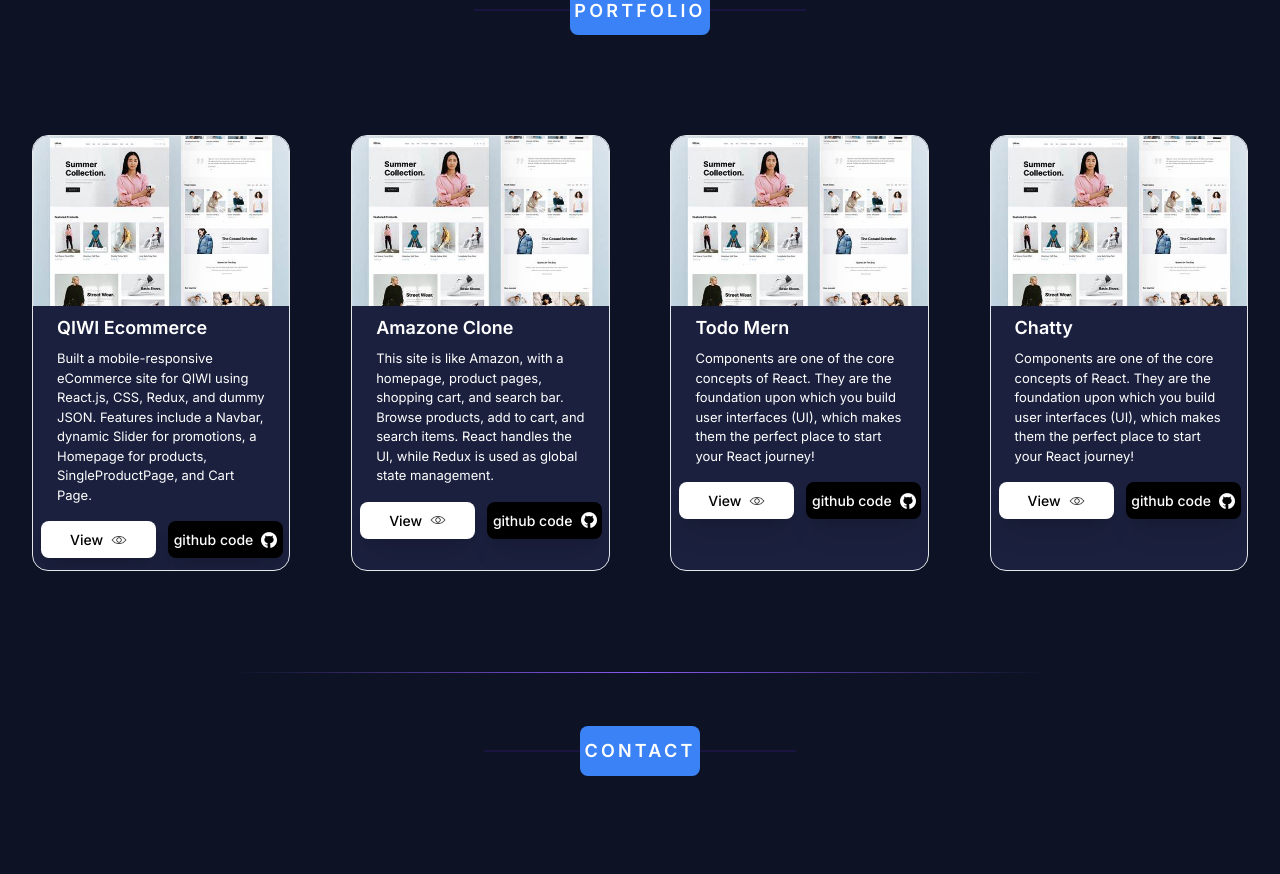
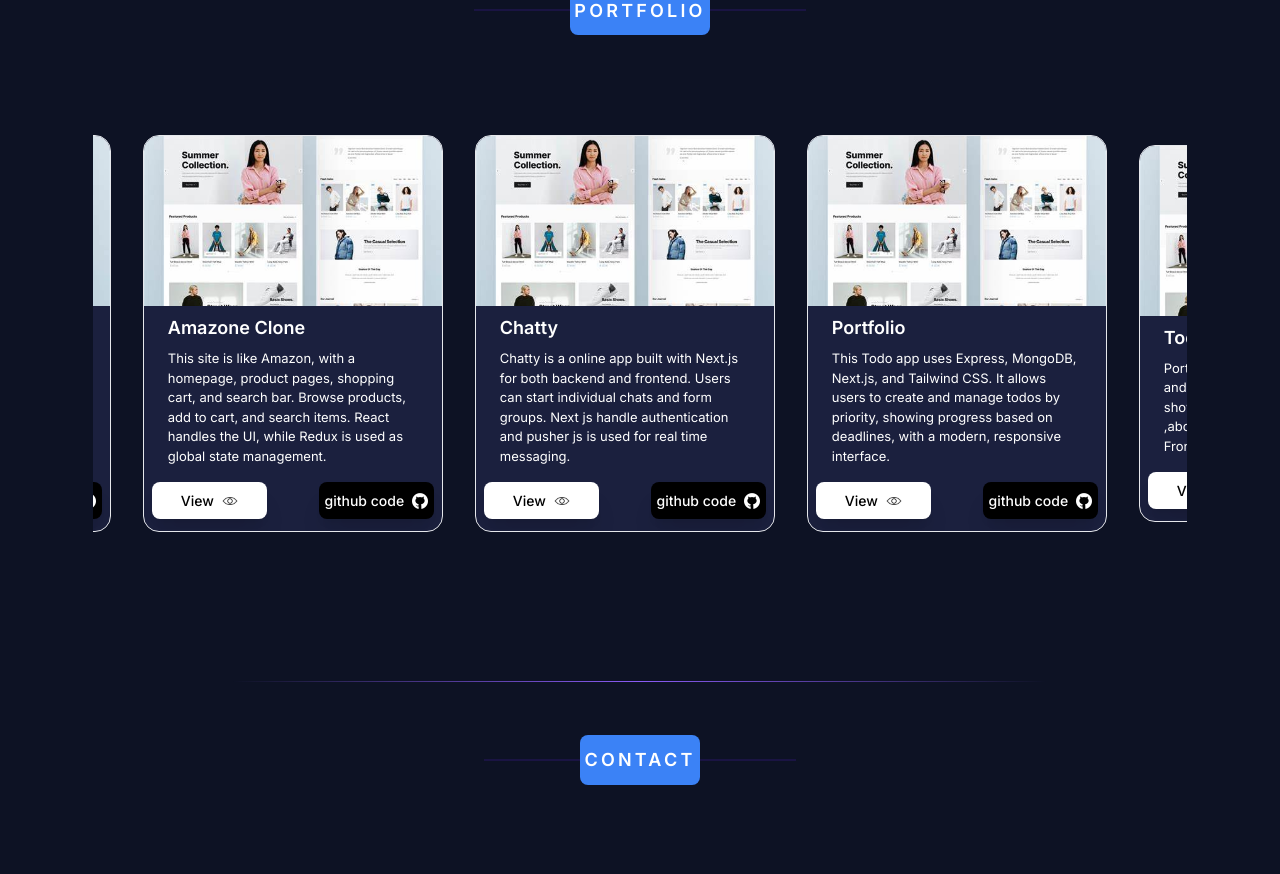
Before and after one commit to Birendra00000/Portfolio, a Next.js app: page / in a window 1280 px wide. Shown: the part 1360-2234 px from the top of the page. Built offline with nearby package versions, Linux system fonts and the light colour scheme.

Commit message:
new chnages in portfolio and ui

```diff
--- a/src/app/Data.js
+++ b/src/app/Data.js
@@ -25,16 +25,28 @@ export const portfolio = [
       "This site is like Amazon, with a homepage, product pages, shopping cart, and search bar. Browse products, add to cart, and search items. React handles the UI, while Redux is used as global state management.",
   },
   {
+    link: "https://chatty-chi.vercel.app/",
+    github: "https://github.com/Birendra00000/Chatty",
+    title: "Chatty",
+    ImgUrl: "/assests/OIP.jpeg",
+    description:
+      " Chatty is a  online app built  with Next.js for both backend and frontend. Users can start individual chats and form groups. Next js handle authentication and pusher js is used for real time messaging.",
+  },
+  {
+    link: "https://amazon-clone-1-dusky.vercel.app/",
+    github: "https://github.com/Birendra00000/Portfolio",
+    title: "Portfolio",
+    ImgUrl: "/assests/OIP.jpeg",
+    description:
+      " This Todo app uses Express, MongoDB, Next.js, and Tailwind CSS. It allows users to create and manage todos by priority, showing progress based on deadlines, with a modern, responsive interface.",
+  },
+  {
+    link: "https://todo-mern-drab-one.vercel.app/login",
+    github: "https://github.com/Birendra00000/TodoApp-using-MERN",
     title: "Todo Mern",
     ImgUrl: "/assests/OIP.jpeg",
     description:
-      " Components are one of the core concepts of React. They are the foundation upon which you build user interfaces (UI), which makes them the perfect place to start your React journey!",
-  },
-  {
-    title: "Chatty",
-    ImgUrl: "/assests/OIP.jpeg",
-    description:
-      " Components are one of the core concepts of React. They are the foundation upon which you build user interfaces (UI), which makes them the perfect place to start your React journey!",
+      " Portfolio application is built with next js and tailwind CSS that helps you showcase your work ,about,experience,education, skills as a Frontend developer.",
   },
 ];
 
--- a/src/app/components/Portfolio.jsx
+++ b/src/app/components/Portfolio.jsx
@@ -1,6 +1,8 @@
 import React from "react";
 import { portfolio } from "../Data";
 import Button from "./reausable/Button";
+import Marquee from "react-fast-marquee";
+
 const Portfolio = () => {
   return (
     <div
@@ -25,7 +27,18 @@ const Portfolio = () => {
             <span className="w-24 h-[2px] bg-[#1a1443]"></span>
           </div>
         </div>
-        <ul className="mt-12 grid gap-[5%] sm:grid-cols-2 md:grid-cols-2 xl:grid-cols-4 w-full  justify-center md:justify-center sm:justify-center">
+
+        {/* grid gap-[5%] sm:grid-cols-2 md:grid-cols-2 xl:grid-cols-4 w-full  justify-center md:justify-center sm:justify-center */}
+        <ul className="w-[90%] my-12  ">
+          <Marquee
+            gradient={false}
+            speed={50}
+            pauseOnHover={true}
+            pauseOnClick={true}
+            delay={0}
+            play={true}
+            direction="left"
+          >
             {portfolio.map((item) => (
               <PortfolioData
                 key={item.title}
@@ -36,6 +49,7 @@ const Portfolio = () => {
                 github={item.github}
               />
             ))}
+          </Marquee>
         </ul>
       </div>
     </div>
@@ -47,12 +61,12 @@ export default Portfolio;
 const PortfolioData = ({ title, ImgUrl, description, link, github }) => {
   return (
     <li
-      className="relative flex  justify-center flex-1
+      className="relative flex  justify-center flex-1 px-4
     "
     >
       <div
         className=" w-[300px] rounded-2xl border overflow-hidden group   flex flex-col min-h-fit
-    transition duration-500 ease-in  transform hover:-translate-y-1 hover:scale-110 bg-[#1b203e]"
+    transition duration-500 ease-in  transform hover:-translate-y-1 hover:scale-90 bg-[#1b203e]"
       >
         <div
           className="bg-cover bg-center h-[170px] bg-no-repeat w-full
```
Lines whose indentation alone changed are shown as unchanged.
